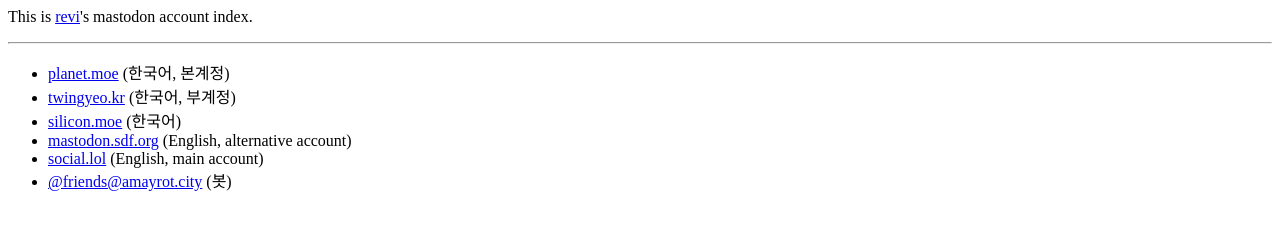
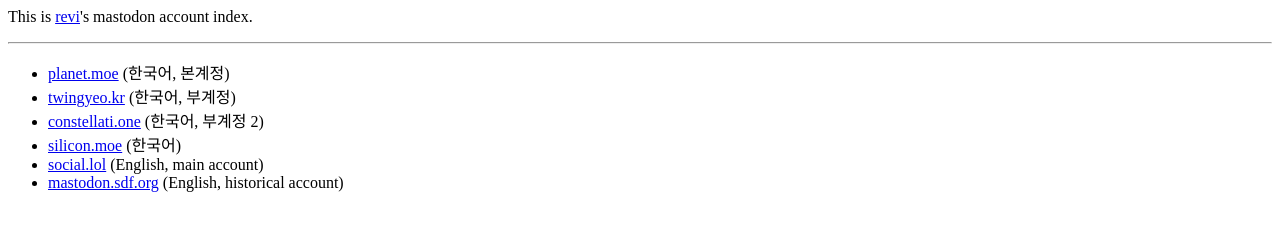
Before and after one commit to revi/fediverse.revi.xyz, a plain HTML site: page index.html in a window 1280 px wide. Drawn offline with Linux system fonts and the light colour scheme.

Commit message:
2022-11-27 update
Signed-off-by: Yongmin Hong <revi@pobox.com>

```diff
--- a/index.html
+++ b/index.html
@@ -10,10 +10,10 @@ Revi's mastodon identity
 <ul>
 <li><a rel="me" href="https://planet.moe/@revi">planet.moe</a> (한국어, 본계정)</li>
 <li><a rel="me" href="https://twingyeo.kr/@revi">twingyeo.kr</a> (한국어, 부계정)</li>
+<li><a rel="me" href="https://constellati.one/@revi">constellati.one</a> (한국어, 부계정 2)</li>
 <li><a rel="me" href="https://social.silicon.moe/@revi">silicon.moe</a> (한국어) </li>
-<li><a rel="me" href="https://mastodon.sdf.org/@revi">mastodon.sdf.org</a> (English, alternative account)</li>
 <li><a rel="me" href="https://social.lol/@revi">social.lol</a> (English, main account)</li>
-<li><a rel="me" href="https://amaurot.city/@friends">@friends@amayrot.city</a> (봇) </li>
+<li><a rel="me" href="https://mastodon.sdf.org/@revi">mastodon.sdf.org</a> (English, historical account)</li>
 </ul>
 <a href="http://jacobsm.com/mhjp.php?s=85291"><span style="display: none;">comment</span></a>
 </body>
```
